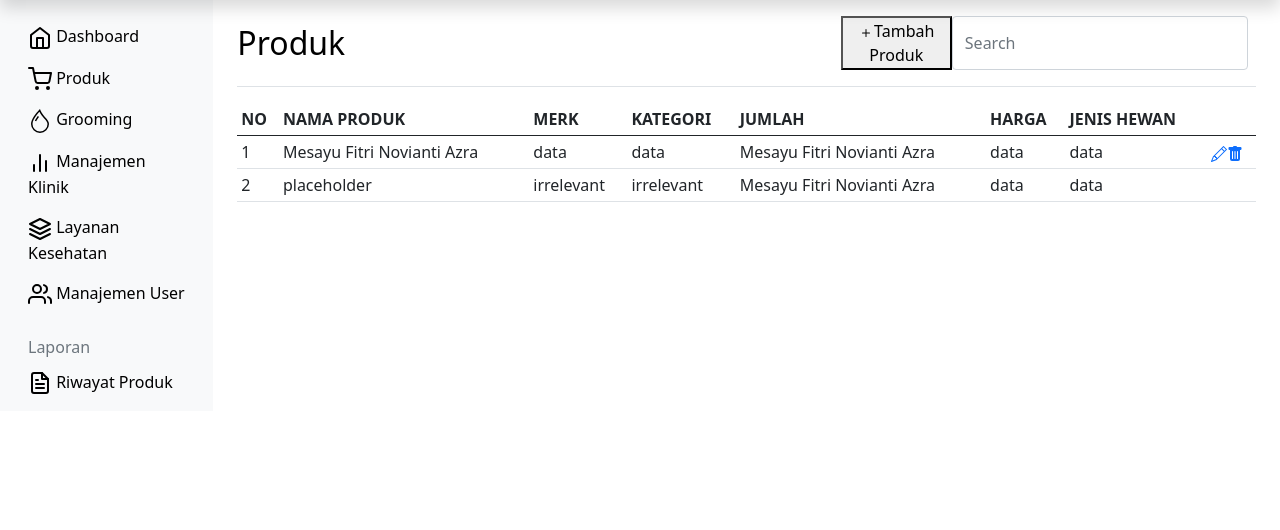
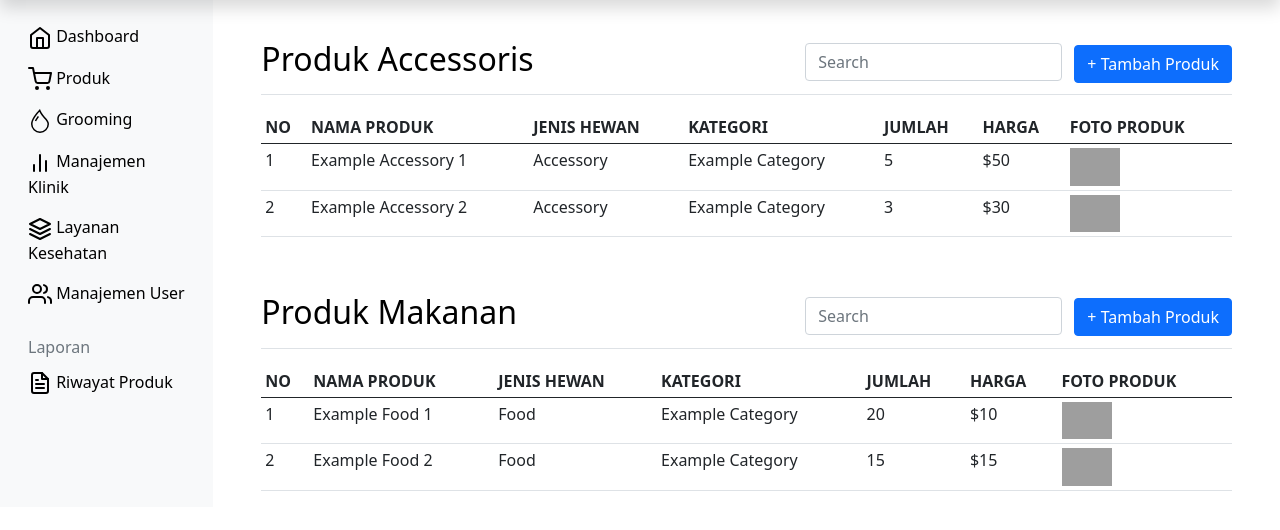
Before and after one commit to mesayuazra/CATs-Petshop, a Flask app: page /aturProduk in a window 1280 px wide. Shown: the part 65-595 px from the top of the page. Run offline with Flask 3, Linux system fonts and the light colour scheme; grey boxes are pictures that could not be loaded.

Commit message:
Produk page Update

```diff
--- a/static/css/styleProd.css
+++ /dev/null
@@ -1,3 +0,0 @@
-.btn-primary {
-
-}
--- a/templates/manageProd.html
+++ b/templates/manageProd.html
@@ -6,8 +6,8 @@
   <meta name="viewport" content="width=device-width, initial-scale=1.0">
   <title>Document</title>
   <script src="https://cdn.jsdelivr.net/npm/bootstrap@5.0.2/dist/js/bootstrap.bundle.min.js"
-    integrity="sha384-MrcW6ZMFYlzcLA8Nl+NtUVF0sA7MsXsP1UyJoMp4YLEuNSfAP+JcXn/tWtIaxVXM"
-    crossorigin="anonymous"></script>
+    integrity="sha384-MrcW6ZMFYlzcLA8Nl+NtUVF0sA7MsXsP1UyJoMp4YLEuNSfAP+JcXn/tWtIaxVXM" crossorigin="anonymous">
+  </script>
   <link href="https://cdn.jsdelivr.net/npm/bootstrap@5.0.2/dist/css/bootstrap.min.css" rel="stylesheet"
     integrity="sha384-EVSTQN3/azprG1Anm3QDgpJLIm9Nao0Yz1ztcQTwFspd3yD65VohhpuuCOmLASjC" crossorigin="anonymous">
   <link rel="stylesheet" href="{{ url_for('static', filename='css/styleProd.css') }}">
@@ -16,64 +16,103 @@
 <body>
   {% include 'sidebar.html' %}
 
-  <div class="d-flex justify-content-between flex-wrap flex-md-nowrap align-items-center pt-3 pb-2 mb-3 border-bottom">
-    <h1 class="h2">Produk</h1>
-    <div class="btn-toolbar mb-2">
-      <div class="btn-group me-2">
-        <button><svg xmlns="http://www.w3.org/2000/svg" width="16" height="16" fill="currentColor" class="bi bi-plus"
-          viewBox="0 0 16 16">
-          <path
-            d="M8 4a.5.5 0 0 1 .5.5v3h3a.5.5 0 0 1 0 1h-3v3a.5.5 0 0 1-1 0v-3h-3a.5.5 0 0 1 0-1h3v-3A.5.5 0 0 1 8 4" />
-        </svg>Tambah Produk</button>
-        <input class="form-control w-150" type="text" placeholder="Search" aria-label="Search">
+  <div class="container">
+    <!-- Bagian Accessoris -->
+    <div class="mt-4">
+      <div class="d-flex justify-content-between align-items-center pt-3 pb-2 mb-3 border-bottom">
+        <h1 class="h2">Produk Accessoris</h1>
+        <div>
+          <input class="form-control d-inline w-auto" type="text" placeholder="Search" aria-label="Search">
+          <button class="btn btn-primary d-inline ms-2">+ Tambah Produk</button>
         </div>
       </div>
-  </div>
-
-  <!-- Daftar Produk Baru -->
       <section class="daftar-produk">
-    <div class=" table table-responsive table-hover">
-      <table class="table table-sm table-responsive table-hover">
+        <div class="table-responsive">
+          <table class="table table-sm table-hover">
             <thead>
               <tr>
                 <th scope="col">NO</th>
                 <th scope="col">NAMA PRODUK</th>
-            <th scope="col">MERK</th>
+                <th scope="col">JENIS HEWAN</th>
                 <th scope="col">KATEGORI</th>
                 <th scope="col">JUMLAH</th>
                 <th scope="col">HARGA</th>
-            <th scope="col">JENIS HEWAN</th>
-            <th scope="col"></th>
+                <th scope="col">FOTO PRODUK</th>
               </tr>
             </thead>
             <tbody>
               <tr>
                 <td>1</td>
-            <td>Mesayu Fitri Novianti Azra</td>
-            <td>data</td>
-            <td>data</td>
-            <td>Mesayu Fitri Novianti Azra</td>
-            <td>data</td>
-            <td>data</td>
-            <td><a href=""><svg xmlns="http://www.w3.org/2000/svg" width="16" height="16" fill="currentColor" class="bi bi-pencil" viewBox="0 0 16 16">
-              <path d="M12.146.146a.5.5 0 0 1 .708 0l3 3a.5.5 0 0 1 0 .708l-10 10a.5.5 0 0 1-.168.11l-5 2a.5.5 0 0 1-.65-.65l2-5a.5.5 0 0 1 .11-.168zM11.207 2.5 13.5 4.793 14.793 3.5 12.5 1.207zm1.586 3L10.5 3.207 4 9.707V10h.5a.5.5 0 0 1 .5.5v.5h.5a.5.5 0 0 1 .5.5v.5h.293zm-9.761 5.175-.106.106-1.528 3.821 3.821-1.528.106-.106A.5.5 0 0 1 5 12.5V12h-.5a.5.5 0 0 1-.5-.5V11h-.5a.5.5 0 0 1-.468-.325"/>
-            </svg></a><a href=""><svg xmlns="http://www.w3.org/2000/svg" width="16" height="16" fill="currentColor" class="bi bi-trash-fill" viewBox="0 0 16 16">
-              <path d="M2.5 1a1 1 0 0 0-1 1v1a1 1 0 0 0 1 1H3v9a2 2 0 0 0 2 2h6a2 2 0 0 0 2-2V4h.5a1 1 0 0 0 1-1V2a1 1 0 0 0-1-1H10a1 1 0 0 0-1-1H7a1 1 0 0 0-1 1zm3 4a.5.5 0 0 1 .5.5v7a.5.5 0 0 1-1 0v-7a.5.5 0 0 1 .5-.5M8 5a.5.5 0 0 1 .5.5v7a.5.5 0 0 1-1 0v-7A.5.5 0 0 1 8 5m3 .5v7a.5.5 0 0 1-1 0v-7a.5.5 0 0 1 1 0"/>
-            </svg></a></td>
+                <td>Example Accessory 1</td>
+                <td>Accessory</td>
+                <td>Example Category</td>
+                <td>5</td>
+                <td>$50</td>
+                <td><img src="example-accessory.jpg" alt="Accessory Image" width="50"></td>
               </tr>
               <tr>
                 <td>2</td>
-            <td>placeholder</td>
-            <td>irrelevant</td>
-            <td>irrelevant</td>
-            <td>Mesayu Fitri Novianti Azra</td>
-            <td>data</td>
-            <td>data</td>
+                <td>Example Accessory 2</td>
+                <td>Accessory</td>
+                <td>Example Category</td>
+                <td>3</td>
+                <td>$30</td>
+                <td><img src="example-accessory2.jpg" alt="Accessory Image 2" width="50"></td>
               </tr>
             </tbody>
           </table>
         </div>
       </section>
+    </div>
+
+    <!-- Bagian Makanan -->
+    <div class="mt-4">
+      <div class="d-flex justify-content-between align-items-center pt-3 pb-2 mb-3 border-bottom">
+        <h1 class="h2">Produk Makanan</h1>
+        <div>
+          <input class="form-control d-inline w-auto" type="text" placeholder="Search" aria-label="Search">
+          <button class="btn btn-primary d-inline ms-2">+ Tambah Produk</button>
+        </div>
+      </div>
+      <section class="daftar-produk">
+        <div class="table-responsive">
+          <table class="table table-sm table-hover">
+            <thead>
+              <tr>
+                <th scope="col">NO</th>
+                <th scope="col">NAMA PRODUK</th>
+                <th scope="col">JENIS HEWAN</th>
+                <th scope="col">KATEGORI</th>
+                <th scope="col">JUMLAH</th>
+                <th scope="col">HARGA</th>
+                <th scope="col">FOTO PRODUK</th>
+              </tr>
+            </thead>
+            <tbody>
+              <tr>
+                <td>1</td>
+                <td>Example Food 1</td>
+                <td>Food</td>
+                <td>Example Category</td>
+                <td>20</td>
+                <td>$10</td>
+                <td><img src="example-food.jpg" alt="Food Image" width="50"></td>
+              </tr>
+              <tr>
+                <td>2</td>
+                <td>Example Food 2</td>
+                <td>Food</td>
+                <td>Example Category</td>
+                <td>15</td>
+                <td>$15</td>
+                <td><img src="example-food2.jpg" alt="Food Image 2" width="50"></td>
+              </tr>
+            </tbody>
+          </table>
+        </div>
+      </section>
+    </div>
+  </div>
 </body>
 
 </html>
```
Also changed, not shown: static/css/style.css (+172 -34 lines), templates/accessories.html (+18 -77 lines). Lines whose indentation alone changed are shown as unchanged.
